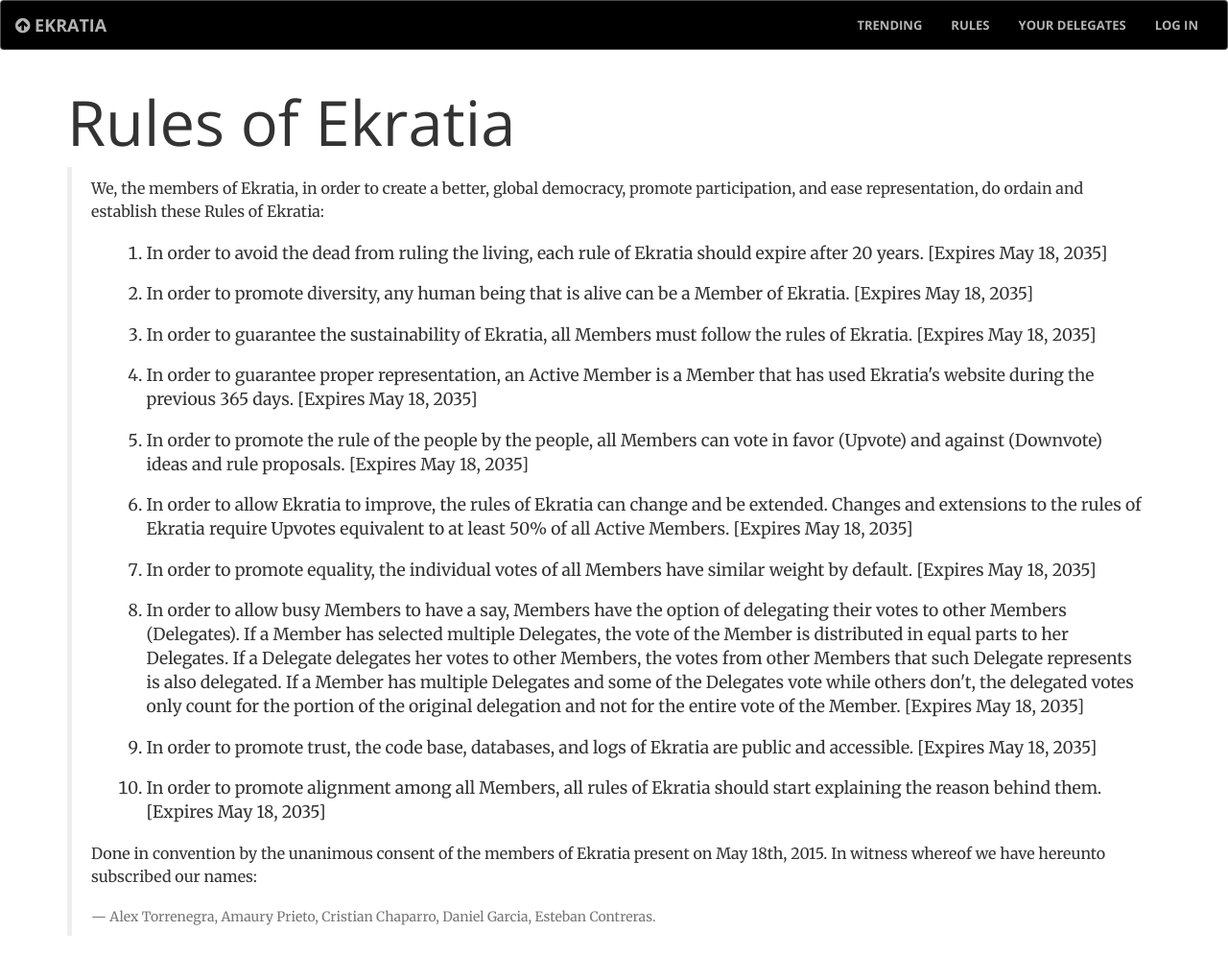
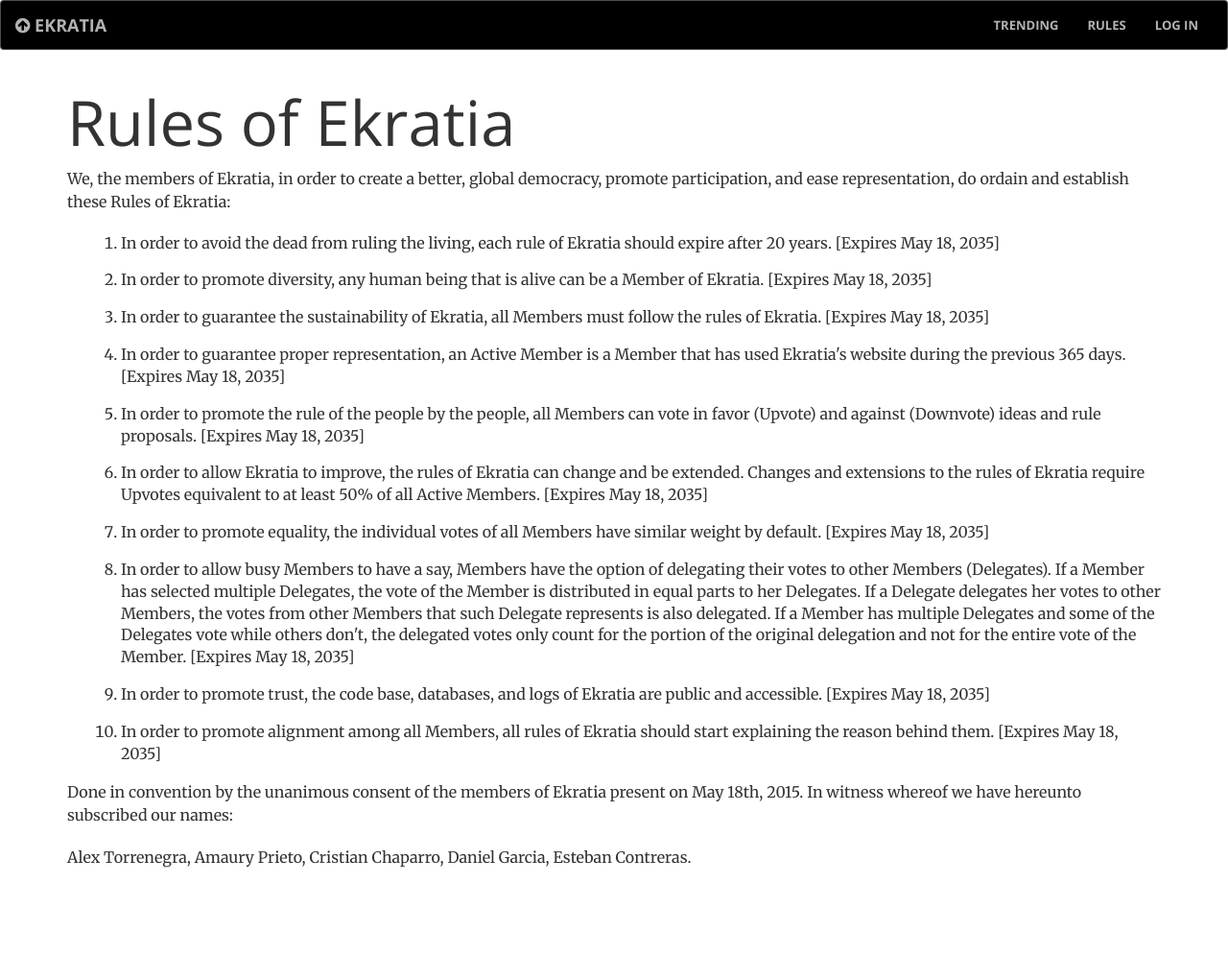
Before and after one commit to ekratia/ekratia, a Django app: page /rules/ in a window 1280 px wide. Shown: the whole page at 96% size. After the commit the page ends 904 px from the top, so only its background shows below. Run offline with Django 3.2, Linux system fonts and the light colour scheme; parts of the project's set-up code (start-up, migrations or seed data) failed here and were passed over; some libraries are stand-ins or nearby versions.

Commit message:
many changes

```diff
--- a/app_main/urls.py
+++ b/app_main/urls.py
@@ -7,12 +7,12 @@
 from django.contrib import admin
 from django.views.generic import TemplateView
 
-from views import ThreadListView, ThreadCreate, DelegateView
+from views import ThreadListView, ThreadCreate, DelegateView, ProposalView
 
 urlpatterns = [
     url(r'^threads/$', ThreadListView.as_view(template_name='app_main/threads.html'), name="threads"),
     url(r'^threads/create$', ThreadCreate.as_view(template_name='app_main/create_thread.html'), name="create-threads"),
     url(r'^thread/success$', TemplateView.as_view(template_name='app_main/success_thread.html'), name="success-thread"),
     url(r'^delegations$', DelegateView.as_view(template_name='app_main/delegations.html'), name="delegations"),
-
+    url(r'^proposals/create$', ProposalView.as_view(template_name='app_main/create_proposal.html'), name="create_proposal"),
 ] + static(settings.MEDIA_URL, document_root=settings.MEDIA_ROOT)
--- a/idekratia/static/js/project.js
+++ b/idekratia/static/js/project.js
@@ -1 +1,6 @@
 /* Project specific Javascript goes here. */
+
+
+$(".alert").fadeTo(2000, 500).slideUp(500, function(){
+    $(.alert).alert('close');
+});
--- a/idekratia/templates/app_main/delegations.html
+++ b/idekratia/templates/app_main/delegations.html
@@ -1,5 +1,5 @@
 {% extends "base.html" %}
-{% load staticfiles i18n socialaccount %}<!DOCTYPE html>
+{% load staticfiles %}
 
 {% block css %}
     {{ block.super }}
--- a/idekratia/templates/base.html
+++ b/idekratia/templates/base.html
@@ -65,13 +65,13 @@
                       <li>
                           <a class="page-scroll" href="{% url 'rules' %}">Rules</a>
                       </li>
-                      <li>
-                          <a class="page-scroll" href="{% url 'threads:delegations' %}">Your delegates</a>
-                      </li>
                       {# <li><a href="{% url 'about' %}">About</a></li> #}
 
                       {% if request.user.is_authenticated %}
                         {# <li><a href="{% url 'users:detail' request.user.username  %}">{% trans "My Profile" %}</a></li> #}
+                        <li>
+                            <a class="page-scroll" href="{% url 'threads:delegations' %}">Your delegates</a>
+                        </li>
                         <li><a href="{% url 'account_logout' %}">{% trans "Logout" %}</a></li>
                       {% else %}
                         <li><a href="{% provider_login_url 'facebook' process=process scope=scope auth_params=auth_params %}">{% trans "Log In" %}</a></li>
--- a/idekratia/templates/pages/rules.html
+++ b/idekratia/templates/pages/rules.html
@@ -7,26 +7,24 @@
 	<div class="col-xs-12">
 		<h1>Rules of Ekratia</h1>
 
-		<blockquote>
 		<p>We, the members of Ekratia, in order to create a better, global democracy, promote participation, and ease representation, do ordain and establish these Rules of Ekratia:</p>
 
 		<ol>
-			<li>In order to avoid the dead from ruling the living, each rule of Ekratia should expire after 20 years. [Expires May 18, 2035]</il>
-			<li>In order to promote diversity, any human being that is alive can be a Member of Ekratia. [Expires May 18, 2035]</il>
-			<li>In order to guarantee the sustainability of Ekratia, all Members must follow the rules of Ekratia. [Expires May 18, 2035]</il>
-			<li>In order to guarantee proper representation, an Active Member is a Member that has used Ekratia's website during the previous 365 days. [Expires May 18, 2035]</il>
-			<li>In order to promote the rule of the people by the people, all Members can vote in favor (Upvote) and against (Downvote) ideas and rule proposals. [Expires May 18, 2035]</il>
-			<li>In order to allow Ekratia to improve, the rules of Ekratia can change and be extended. Changes and extensions to the rules of Ekratia require Upvotes equivalent to at least 50% of all Active Members. [Expires May 18, 2035]</il>
-			<li>In order to promote equality, the individual votes of all Members have similar weight by default. [Expires May 18, 2035]</il>
-			<li>In order to allow busy Members to have a say, Members have the option of delegating their votes to other Members (Delegates). If a Member has selected multiple Delegates, the vote of the Member is distributed in equal parts to her Delegates. If a Delegate delegates her votes to other Members, the votes from other Members that such Delegate represents is also delegated. If a Member has multiple Delegates and some of the Delegates vote while others don't, the delegated votes only count for the portion of the original delegation and not for the entire vote of the Member. [Expires May 18, 2035]</il>
-			<li>In order to promote trust, the code base, databases, and logs of Ekratia are public and accessible. [Expires May 18, 2035]</il>
-			<li>In order to promote alignment among all Members, all rules of Ekratia should start explaining the reason behind them. [Expires May 18, 2035]</il>
+			<li>In order to avoid the dead from ruling the living, each rule of Ekratia should expire after 20 years. <span class="expiration">[Expires May 18, 2035]</span></il>
+			<li>In order to promote diversity, any human being that is alive can be a Member of Ekratia. <span class="expiration">[Expires May 18, 2035]</span></il>
+			<li>In order to guarantee the sustainability of Ekratia, all Members must follow the rules of Ekratia. <span class="expiration">[Expires May 18, 2035]</span></il>
+			<li>In order to guarantee proper representation, an Active Member is a Member that has used Ekratia's website during the previous 365 days. <span class="expiration">[Expires May 18, 2035]</span></il>
+			<li>In order to promote the rule of the people by the people, all Members can vote in favor (Upvote) and against (Downvote) ideas and rule proposals. <span class="expiration">[Expires May 18, 2035]</span></il>
+			<li>In order to allow Ekratia to improve, the rules of Ekratia can change and be extended. Changes and extensions to the rules of Ekratia require Upvotes equivalent to at least 50% of all Active Members. <span class="expiration">[Expires May 18, 2035]</span></il>
+			<li>In order to promote equality, the individual votes of all Members have similar weight by default. <span class="expiration">[Expires May 18, 2035]</span></il>
+			<li>In order to allow busy Members to have a say, Members have the option of delegating their votes to other Members (Delegates). If a Member has selected multiple Delegates, the vote of the Member is distributed in equal parts to her Delegates. If a Delegate delegates her votes to other Members, the votes from other Members that such Delegate represents is also delegated. If a Member has multiple Delegates and some of the Delegates vote while others don't, the delegated votes only count for the portion of the original delegation and not for the entire vote of the Member. <span class="expiration">[Expires May 18, 2035]</span></il>
+			<li>In order to promote trust, the code base, databases, and logs of Ekratia are public and accessible. <span class="expiration">[Expires May 18, 2035]</span></il>
+			<li>In order to promote alignment among all Members, all rules of Ekratia should start explaining the reason behind them. <span class="expiration">[Expires May 18, 2035]</span></il>
 		</ol>
 
 		<p>Done in convention by the unanimous consent of the members of Ekratia present on May 18th, 2015. In witness whereof we have hereunto subscribed our names:</p>
 
-		<footer>Alex Torrenegra, Amaury Prieto, Cristian Chaparro, Daniel Garcia, Esteban Contreras.</footer>
-		</blockquote>
+		<p>Alex Torrenegra, Amaury Prieto, Cristian Chaparro, Daniel Garcia, Esteban Contreras.</p>
 	</div>
 </div>
 {% endblock content %}
```
Also changed, not shown: app_main/views.py (+14 -15 lines), idekratia/templates/app_main/create_proposal.html (added, +21 -0 lines).
